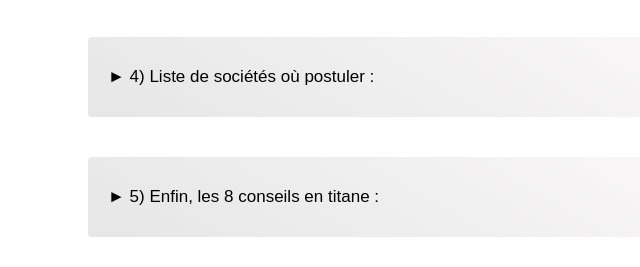
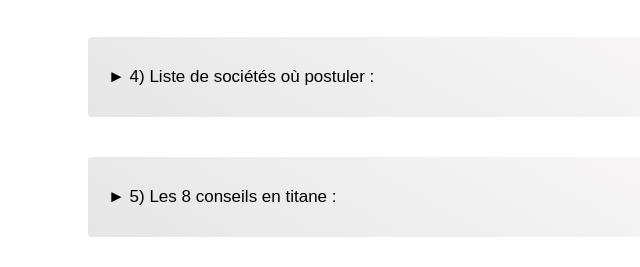
Before and after one commit to abdermaiza/superliste, a plain HTML site: page index.html in a window 1280 px wide. Shown: the part 1160-1427 px from the top of the page, 237-877 px from the left. Drawn offline with Linux system fonts and the light colour scheme.

Commit message:
change title conseils

```diff
--- a/index.html
+++ b/index.html
@@ -307,7 +307,7 @@
         </section>
 
         <section class="section" id="five">
-            <h2>5) Enfin, les 8 conseils en titane&nbsp;:</h2>
+            <h2>5) Les 8 conseils en titane&nbsp;:</h2>
             <div class="panel">
                 <p>C'est sûrement évident, mais c'est <i title="en référence à la fameuse mention CSS !important">!important.</i></p>
                 <ul class="conseils">
```
